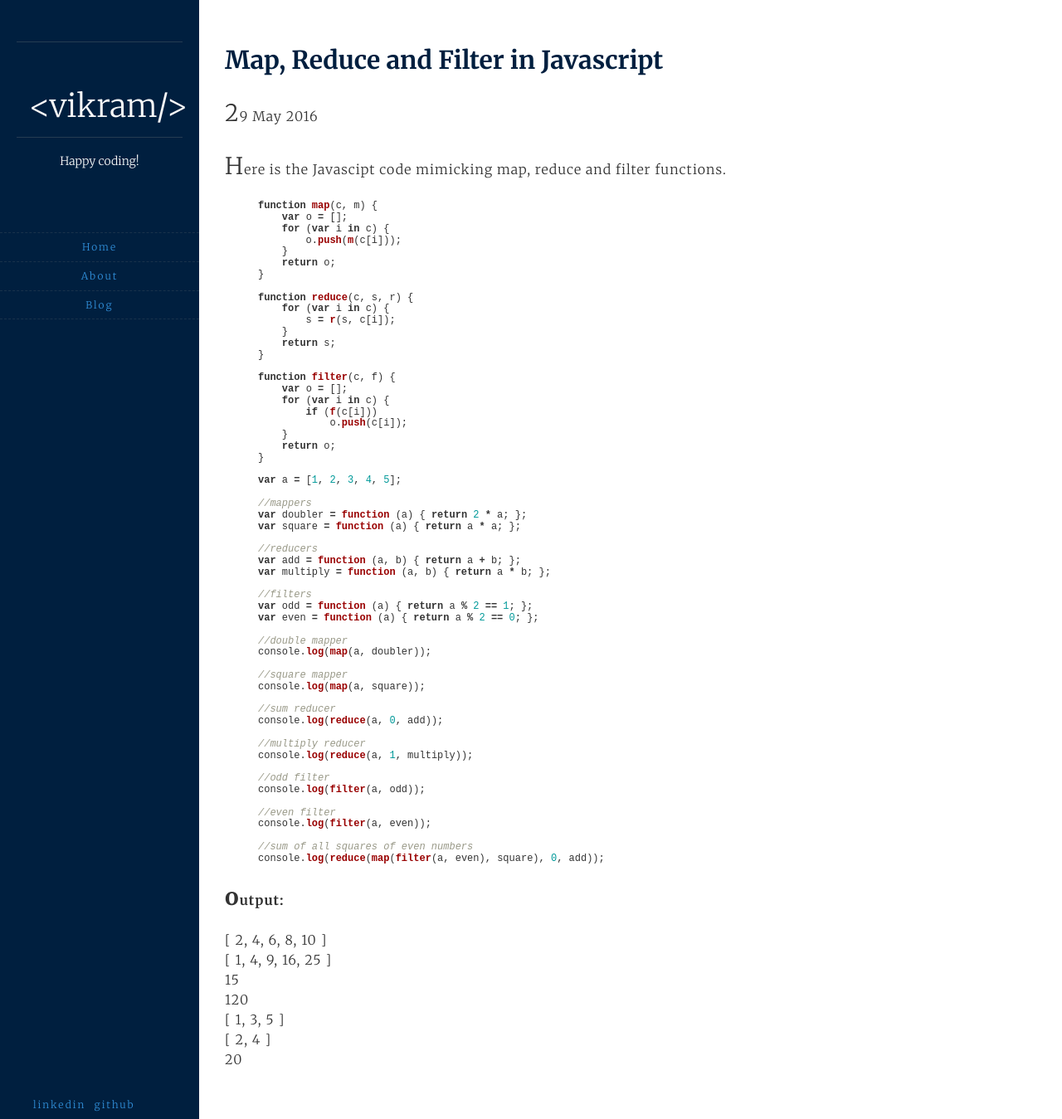
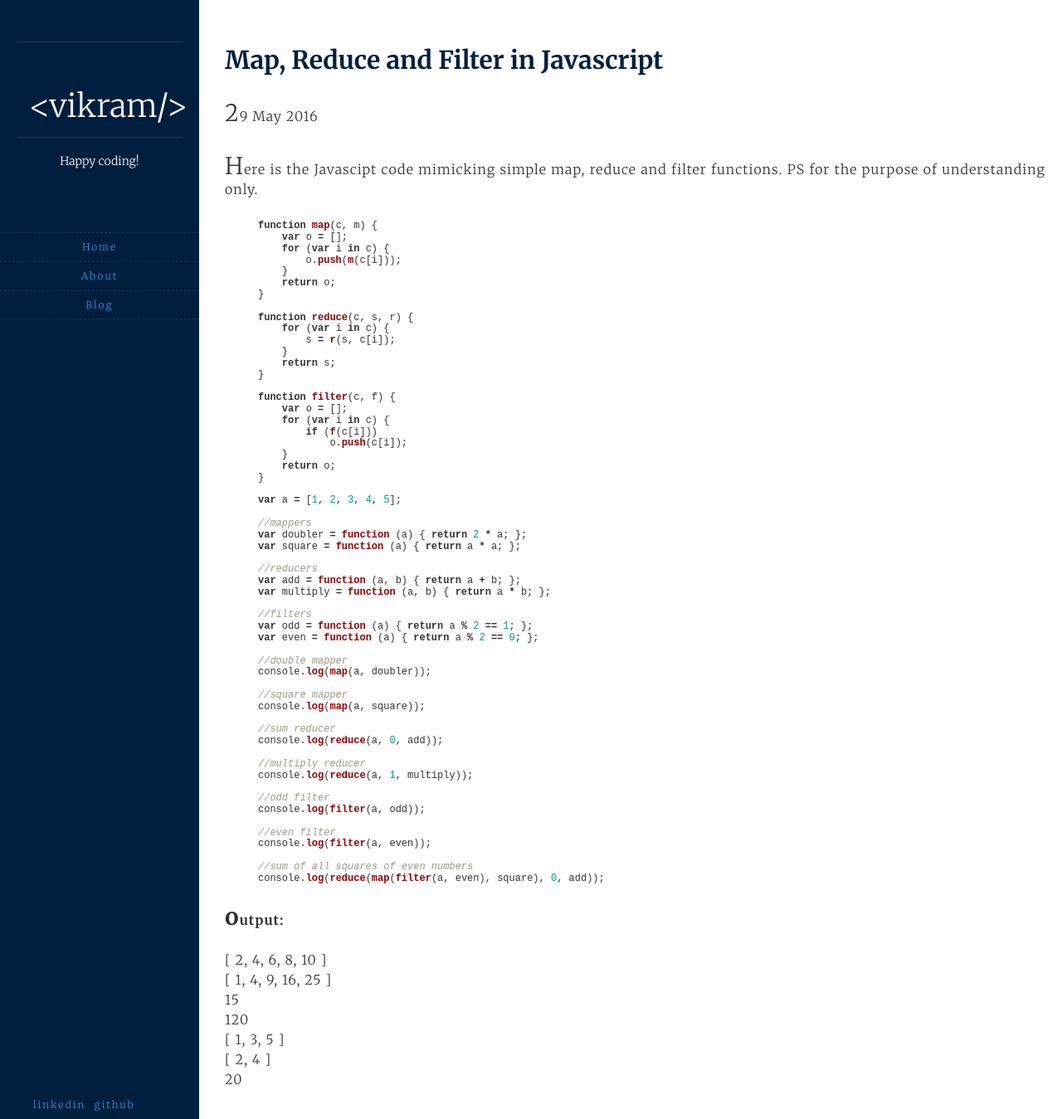
Before and after one commit to srirangamv/srirangamv.github.io, a Jekyll site: the page built from _posts/2016-05-29-vikram-srirangam-javascript-mapreduce-filter-demo.md, in a window 1280 px wide. Shown: the whole page at 83% size. Built offline with Jekyll 4.4.1, drawn with Linux system fonts in a browser that asks for light colours; nearby versions of some CDN libraries; library files that are not in the unit come from our copies.

Commit message:
title corrected.

```diff
--- a/_posts/2016-05-29-vikram-srirangam-javascript-mapreduce-filter-demo.md
+++ b/_posts/2016-05-29-vikram-srirangam-javascript-mapreduce-filter-demo.md
@@ -4,7 +4,7 @@
 date: 2016-05-29
 ---
 
-<p>Here is the Javascipt code mimicking map, reduce and filter functions.</p>
+<p>Here is the Javascipt code mimicking simple map, reduce and filter functions. PS for the purpose of understanding only.</p>
 
 {% highlight javascript %}
 
--- a/index.html
+++ b/index.html
@@ -1,6 +1,6 @@
 ---
 layout: default
-title: vwtt(Vikram)
+title: vwtt (Vikram)
 ---
 <h2>Filler Text</h2>
 <p>
```
